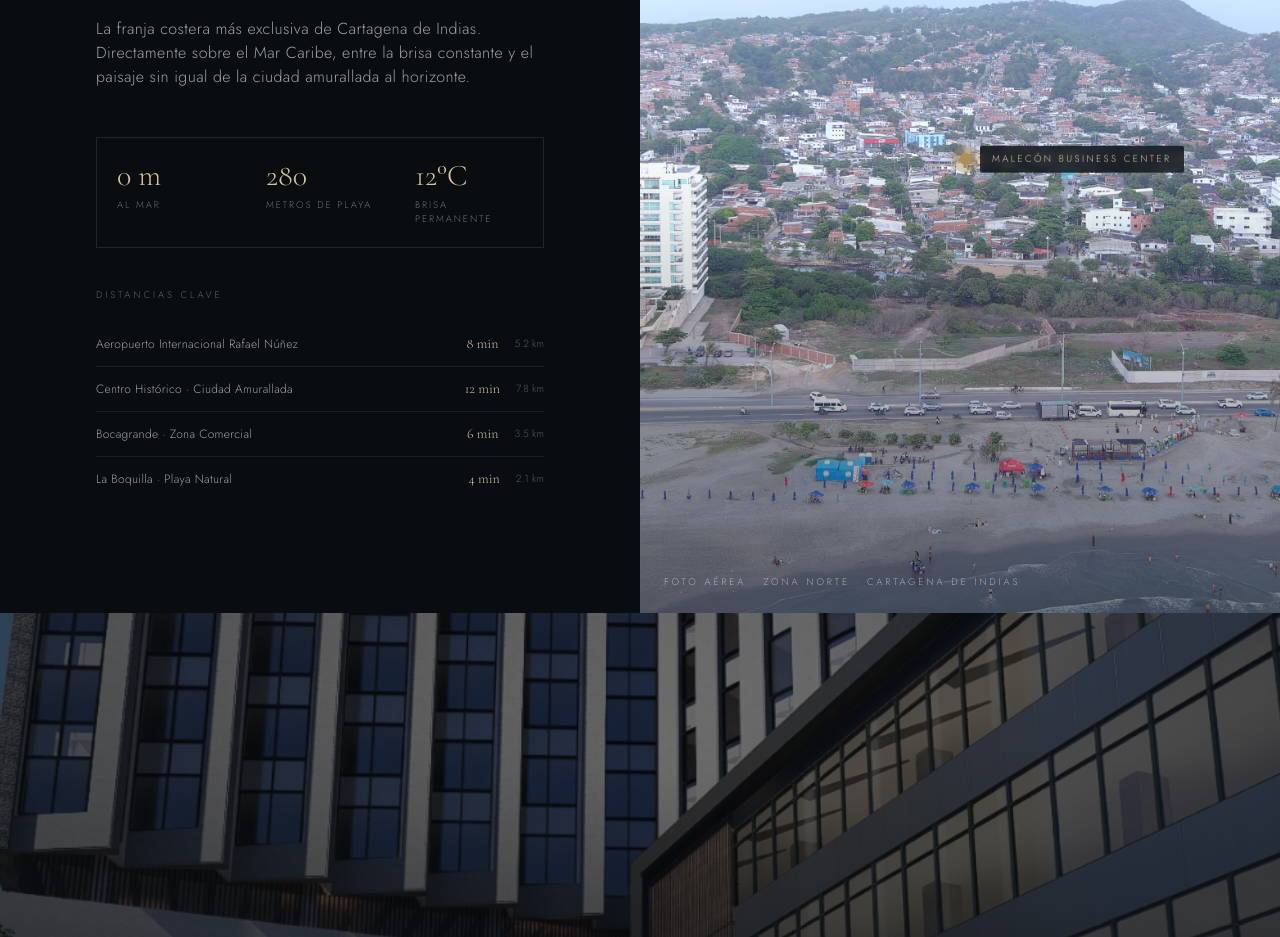
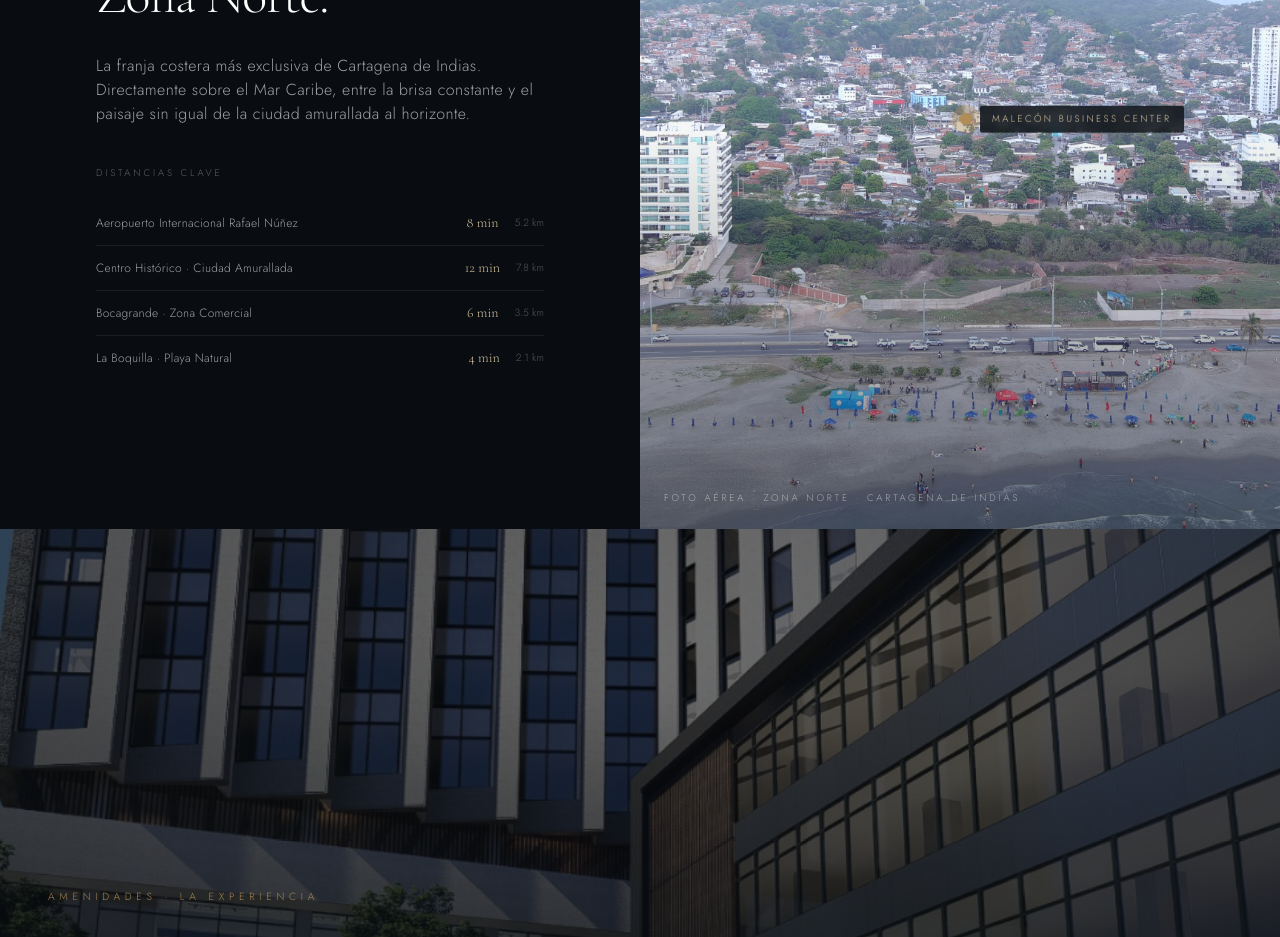
Before and after one commit to jerdiaz/malecon-residences, a Next.js app: page / in a window 1280 px wide. Shown: the part 5200-6137 px from the top of the page. Built offline with nearby package versions, Linux system fonts and the light colour scheme.

Commit message:
Remove highlights stats from LocationSection

```diff
--- a/src/components/LocationSection.tsx
+++ b/src/components/LocationSection.tsx
@@ -11,12 +11,6 @@ const DISTANCES = [
   { place: "Centro Histórico · Ciudad Amurallada",  time: "12 min", km: "7.8 km" },
   { place: "Bocagrande · Zona Comercial",           time: "6 min",  km: "3.5 km" },
   { place: "La Boquilla · Playa Natural",           time: "4 min",  km: "2.1 km" },
-];
-
-const HIGHLIGHTS = [
-  { value: "0 m",  label: "al mar" },
-  { value: "280",  label: "metros de playa" },
-  { value: "12°C", label: "brisa permanente" },
 ];
 
 // ── Tabs del panel derecho ─────────────────────────────────────────────────
@@ -65,22 +59,6 @@ export default function LocationSection() {
               sobre el Mar Caribe, entre la brisa constante y el paisaje sin igual
               de la ciudad amurallada al horizonte.
             </p>
-          </Reveal>
-
-          {/* Highlights */}
-          <Reveal delay={800}>
-            <div className="mt-12 grid grid-cols-3 gap-px overflow-hidden border border-white/10">
-              {HIGHLIGHTS.map((h) => (
-                <div key={h.label} className="flex flex-col gap-1 bg-ink/80 px-5 py-5">
-                  <span className="font-serif text-2xl font-extralight text-champagne sm:text-3xl">
-                    {h.value}
-                  </span>
-                  <span className="text-[0.6rem] font-light uppercase tracking-[0.2em] text-white/40">
-                    {h.label}
-                  </span>
-                </div>
-              ))}
-            </div>
           </Reveal>
 
           {/* Tabla de distancias */}
```
